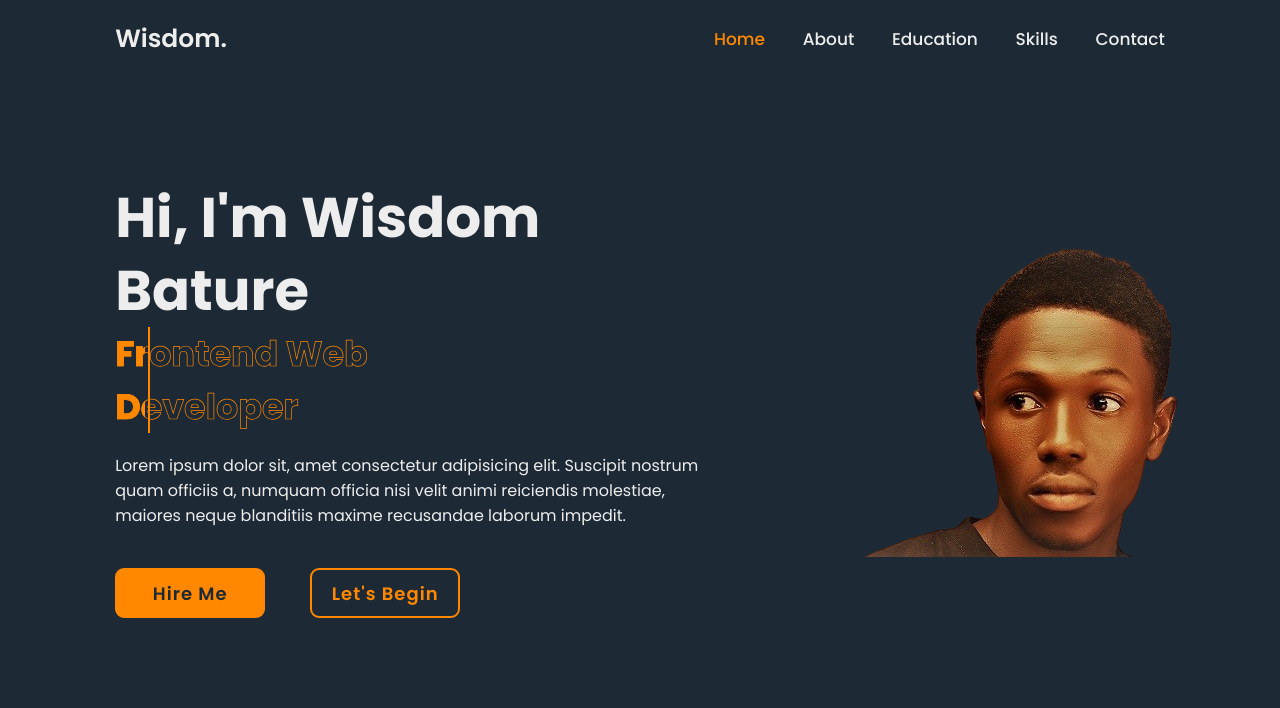
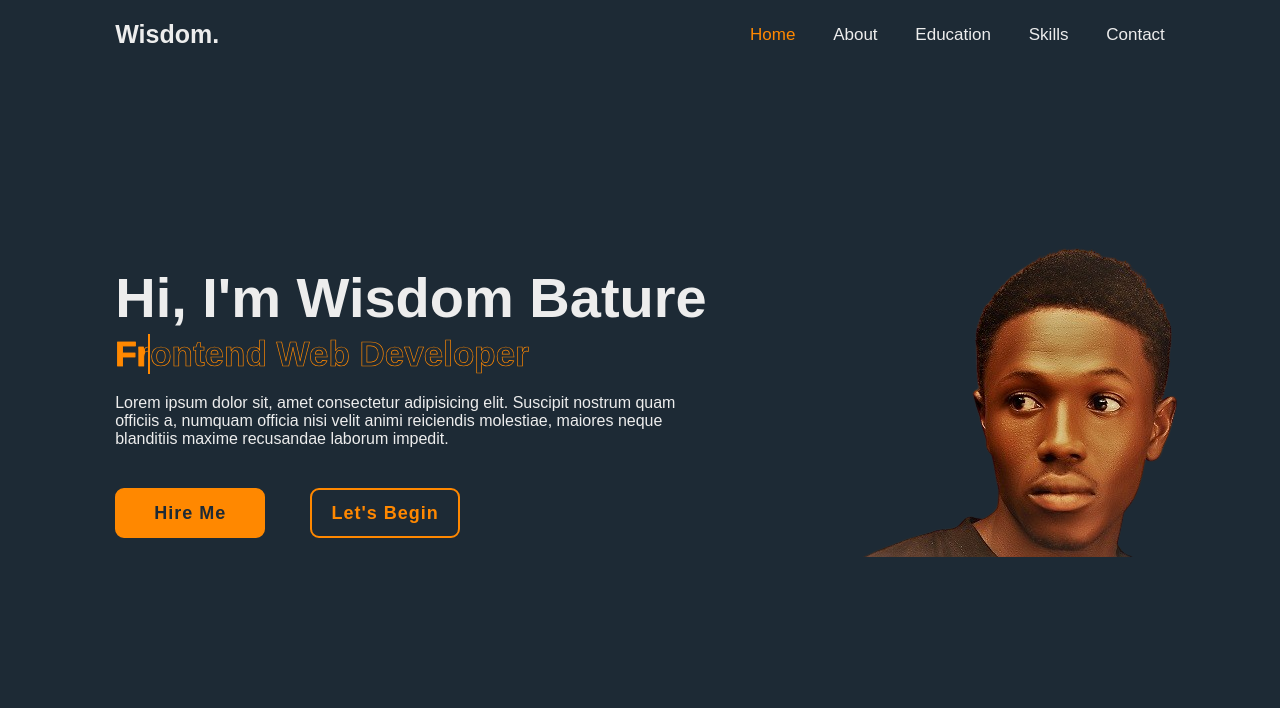
Before and after one commit to Wisdom-rain/Portfolio-, a plain HTML site: page index.html in a window 1280 px wide. Shown: the top 708 px of the page. Drawn offline with nearby package versions, Linux system fonts and the light colour scheme.

Commit message:
Update style.css

```diff
--- a/style.css
+++ b/style.css
@@ -1,4 +1,3 @@
-@import url('https://fonts.googleapis.com/css2?family=Poppins:wght@300;400;500;600;700;800;900&display=swap');
 
 * {
     margin: 0;
```
